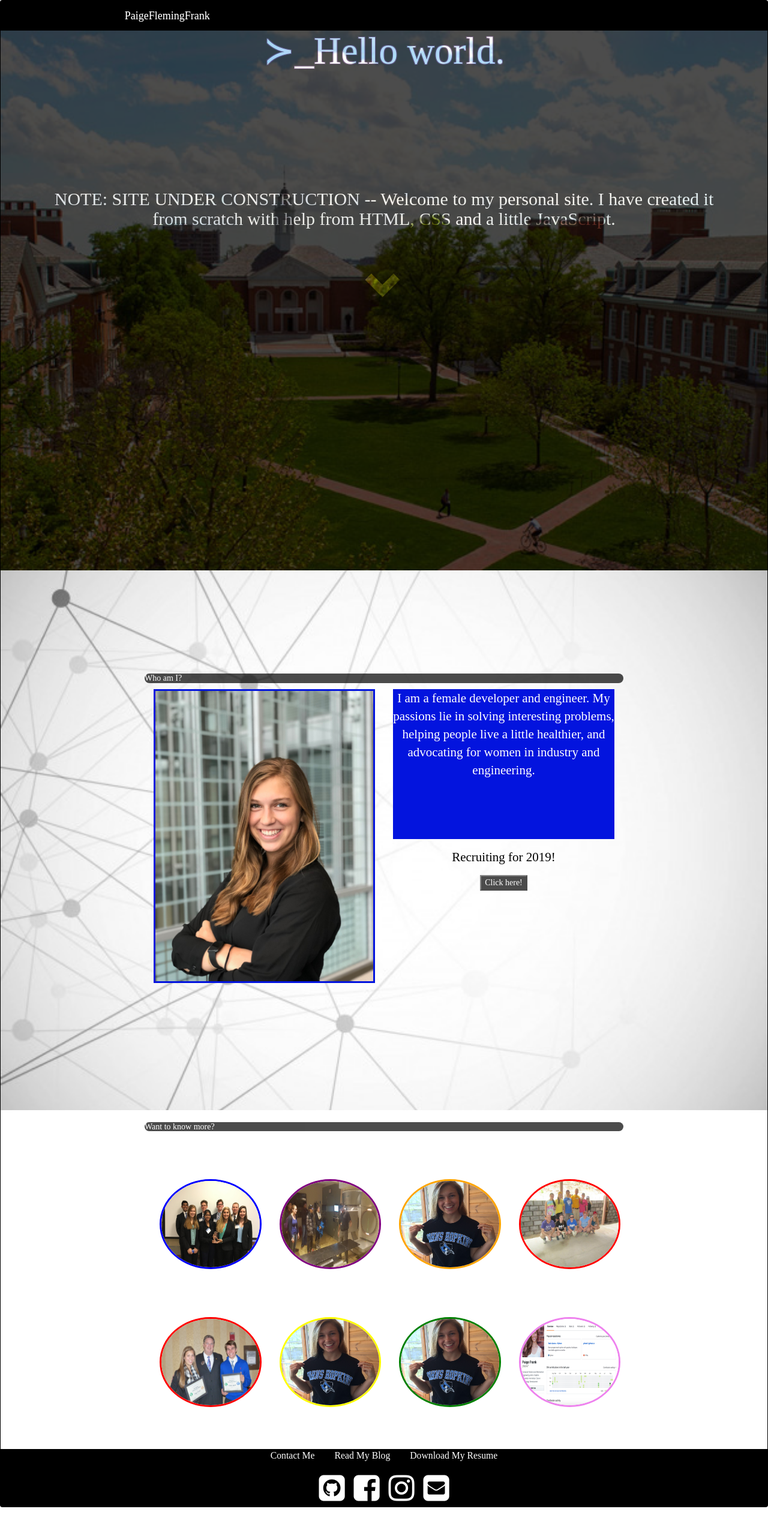
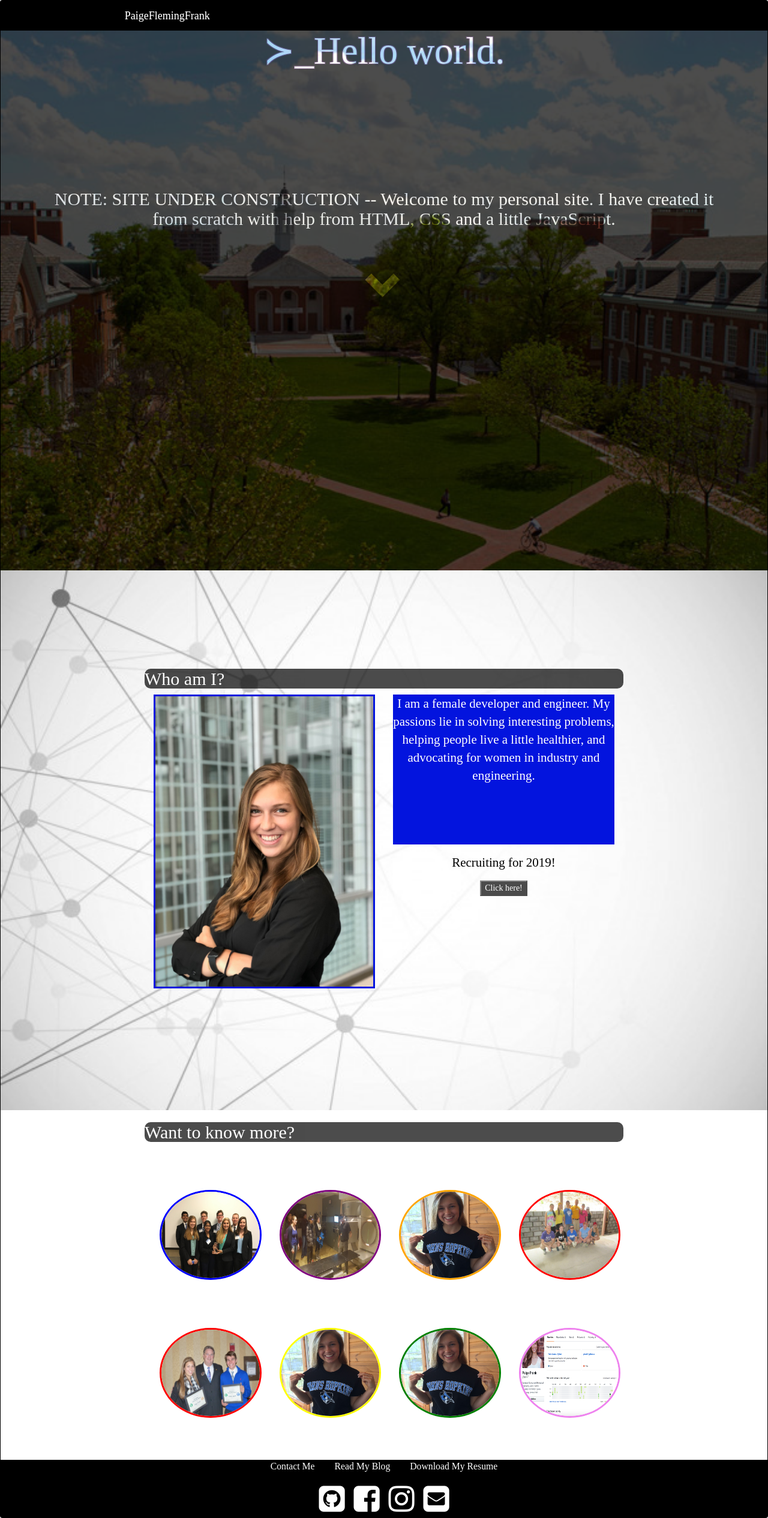
Before and after one commit to pfrank7/pfrank7.github.io, a Jekyll site: the page built from index.html, in a window 1280 px wide. Shown: the whole page at 60% size. Built offline with Jekyll 4.4.1, drawn with Linux system fonts in a browser that asks for light colours; nearby versions of some CDN libraries.

Commit message:
Update index.html

```diff
--- a/index.html
+++ b/index.html
@@ -105,7 +105,7 @@
 		<div class = "container">
 			<div class = "row" id = "margin" style = "margin-top:0px" >
 				<div class = "header">
-					<h1 style = "color:white; background-color:black; border-radius:10px; opacity:.7; font-size:inherit;" > Who am I? </h1>
+					<h2 style = "color:white; background-color:black; border-radius:10px; opacity:.7;" > Who am I? </h2>
 				</div>
 				<div class = "col-sm-6">
 					<img style = "border:solid; border-color: #0314DE; height:auto; width: 100%;" src="../photos/IMG_0413.jpg" alt="Paige Frank">
@@ -124,7 +124,7 @@
 		<div class = "container">
 			<div class = "row" id = "margin" style = "margin-top:0px" >
 				<div class = "header" id = "header_font">
-					<h1 style = "color:white; background-color:black; border-radius:10px; opacity:.7; font-size:inherit;" > Want to know more? </h1>
+					<h2 style = "color:white; background-color:black; border-radius:10px; opacity:.7;" > Want to know more? </h2>
 				</div>
 			</div>
 			<div class = "row text-center" id = "margin">
```
